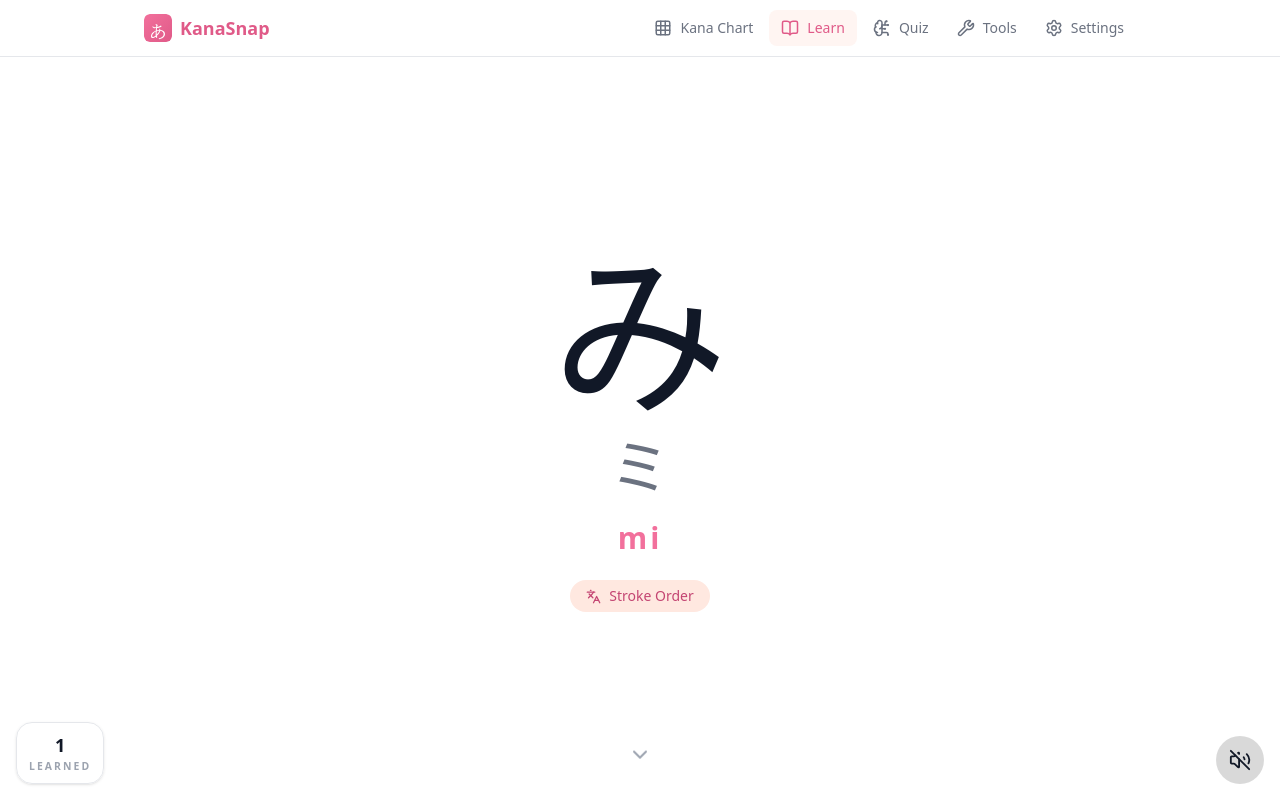
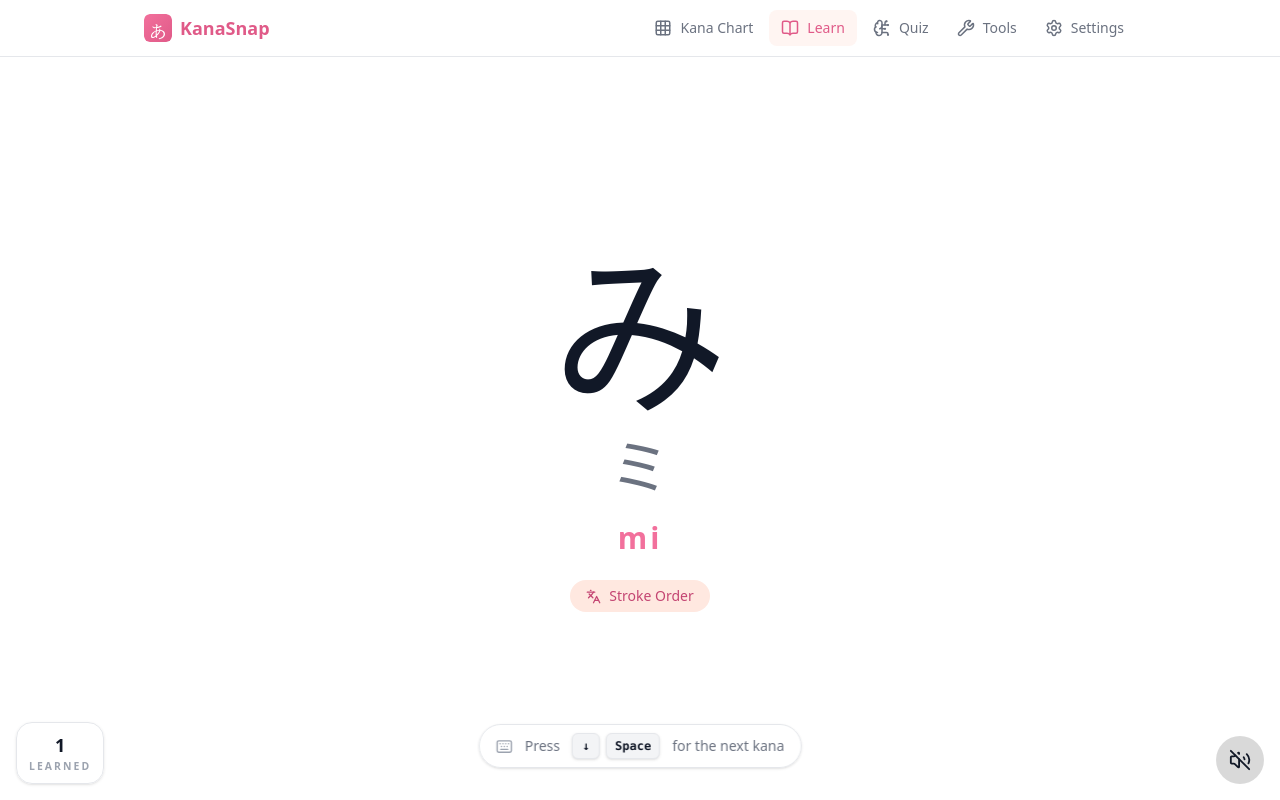
Before and after one commit to LGiki/kana-snap, a React (Vite) app: page /learn in a window 1280 px wide. Built offline with nearby package versions, Linux system fonts and the light colour scheme.

Commit message:
feat: add desktop learn keyboard hint

```diff
--- a/src/components/KanaLearn.tsx
+++ b/src/components/KanaLearn.tsx
@@ -1,4 +1,11 @@
-import { ChevronDown, Languages, Volume2, VolumeOff, Zap } from "lucide-react";
+import {
+	ChevronDown,
+	Keyboard,
+	Languages,
+	Volume2,
+	VolumeOff,
+	Zap,
+} from "lucide-react";
 import {
 	memo,
 	useCallback,
@@ -359,29 +366,42 @@ export function KanaLearn() {
 	// Keyboard navigation — uses refs so the listener is stable.
 	useEffect(() => {
 		const handleKeyDown = (e: KeyboardEvent) => {
-			if (e.key === "ArrowDown" || e.key === " " || e.key === "ArrowUp") {
-				e.preventDefault();
-			}
+			const isNextKey = [
+				"ArrowDown",
+				" ",
+				"ArrowRight",
+				"s",
+				"S",
+				"d",
+				"D",
+			].includes(e.key);
+			const isPrevKey = ["ArrowUp", "ArrowLeft", "w", "W", "a", "A"].includes(
+				e.key,
+			);
+
+			if (!isNextKey && !isPrevKey) return;
+
+			e.preventDefault();
+
 			if (popQuiz || strokePanelKana) return;
+
 			const container = containerRef.current;
 			const h = slideHeightRef.current;
 			if (!container || h === 0) return;
 
-			if (e.key === "ArrowDown" || e.key === " ") {
-				const nextIndex = currentIndexRef.current + 1;
-				const pos = nextIndex - windowStartRef.current;
-				container.scrollTo({
-					top: pos * h,
-					behavior: "smooth",
-				});
-			} else if (e.key === "ArrowUp") {
-				const prevIndex = Math.max(currentIndexRef.current - 1, 0);
-				const pos = prevIndex - windowStartRef.current;
-				container.scrollTo({
-					top: pos * h,
-					behavior: "smooth",
-				});
+			const delta = isNextKey ? 1 : -1;
+			let targetIndex = currentIndexRef.current + delta;
+
+			if (delta === -1) {
+				targetIndex = Math.max(targetIndex, 0);
 			}
+
+			const pos = targetIndex - windowStartRef.current;
+
+			container.scrollTo({
+				top: pos * h,
+				behavior: "smooth",
+			});
 		};
 
 		window.addEventListener("keydown", handleKeyDown);
@@ -490,12 +510,29 @@ export function KanaLearn() {
 				</button>
 			</div>
 
-			{/* Scroll hint on first slide */}
+			{/* Navigation hint on first slide */}
 			{currentIndex === 0 && (
 				<div
-					className={`fixed bottom-[calc(5rem+env(safe-area-inset-bottom))] sm:bottom-8 left-1/2 -translate-x-1/2 z-45 flex flex-col items-center text-text-muted ${prefersReducedMotion ? "" : "animate-bounce"}`}
+					className={`fixed bottom-[calc(5rem+env(safe-area-inset-bottom))] sm:bottom-8 left-1/2 -translate-x-1/2 z-45 flex flex-col items-center text-text-muted ${prefersReducedMotion ? "" : "animate-bounce sm:animate-none"}`}
 				>
-					<ChevronDown size={24} />
+					<ChevronDown className="sm:hidden" size={24} aria-hidden="true" />
+					<div className="hidden sm:flex items-center gap-3 rounded-full border border-border bg-surface/90 px-4 py-2 shadow-sm backdrop-blur-sm">
+						<Keyboard size={17} aria-hidden="true" />
+						<p className="text-sm font-medium text-text-secondary">
+							{t("learn.keyboardHintPrefix")}
+						</p>
+						<div className="flex items-center gap-1.5">
+							<kbd className="min-w-7 rounded-md border border-border bg-surface-hover px-2 py-1 text-center text-xs font-semibold text-text-primary shadow-sm">
+								↓
+							</kbd>
+							<kbd className="rounded-md border border-border bg-surface-hover px-2 py-1 text-xs font-semibold text-text-primary shadow-sm">
+								{t("learn.keyboardHintSpaceKey")}
+							</kbd>
+						</div>
+						<p className="text-sm font-medium text-text-secondary">
+							{t("learn.keyboardHintSuffix")}
+						</p>
+					</div>
 				</div>
 			)}
 
--- a/src/i18n/locales/en.ts
+++ b/src/i18n/locales/en.ts
@@ -116,6 +116,9 @@ export default {
 		popQuizWrong: "The answer is {{answer}}",
 		popQuizContinue: "Continue",
 		autoPlayAudio: "Auto Play Audio",
+		keyboardHintPrefix: "Press",
+		keyboardHintSpaceKey: "Space",
+		keyboardHintSuffix: "for the next kana",
 		openStrokeOrder: "Open stroke order for {{kana}}",
 		strokeOrderUnavailable: "Stroke order isn't available for this kana yet.",
 		strokeOrderReducedMotion:
--- a/src/i18n/locales/ja.ts
+++ b/src/i18n/locales/ja.ts
@@ -116,6 +116,9 @@ export default {
 		popQuizWrong: "正解は {{answer}} です",
 		popQuizContinue: "続ける",
 		autoPlayAudio: "自動音声再生",
+		keyboardHintPrefix: "次へは",
+		keyboardHintSpaceKey: "Space",
+		keyboardHintSuffix: "を押す",
 		openStrokeOrder: "{{kana}}の書き順を開く",
 		strokeOrderUnavailable: "この仮名の書き順はまだ利用できません。",
 		strokeOrderReducedMotion:
--- a/src/i18n/locales/zh-CN.ts
+++ b/src/i18n/locales/zh-CN.ts
@@ -113,6 +113,9 @@ export default {
 		popQuizWrong: "正确答案是 {{answer}}",
 		popQuizContinue: "继续",
 		autoPlayAudio: "自动播放发音",
+		keyboardHintPrefix: "按",
+		keyboardHintSpaceKey: "空格",
+		keyboardHintSuffix: "查看下一个假名",
 		openStrokeOrder: "打开 {{kana}} 的笔顺",
 		strokeOrderUnavailable: "这个假名的笔顺暂时不可用。",
 		strokeOrderReducedMotion: "由于已启用减少动态效果，动画已关闭。",
--- a/src/i18n/locales/zh-TW.ts
+++ b/src/i18n/locales/zh-TW.ts
@@ -113,6 +113,9 @@ export default {
 		popQuizWrong: "正確答案是 {{answer}}",
 		popQuizContinue: "繼續",
 		autoPlayAudio: "自動播放發音",
+		keyboardHintPrefix: "按",
+		keyboardHintSpaceKey: "空白鍵",
+		keyboardHintSuffix: "查看下一個假名",
 		openStrokeOrder: "打開 {{kana}} 的筆順",
 		strokeOrderUnavailable: "這個假名的筆順暫時無法使用。",
 		strokeOrderReducedMotion: "因已啟用減少動態效果，動畫已關閉。",
```
